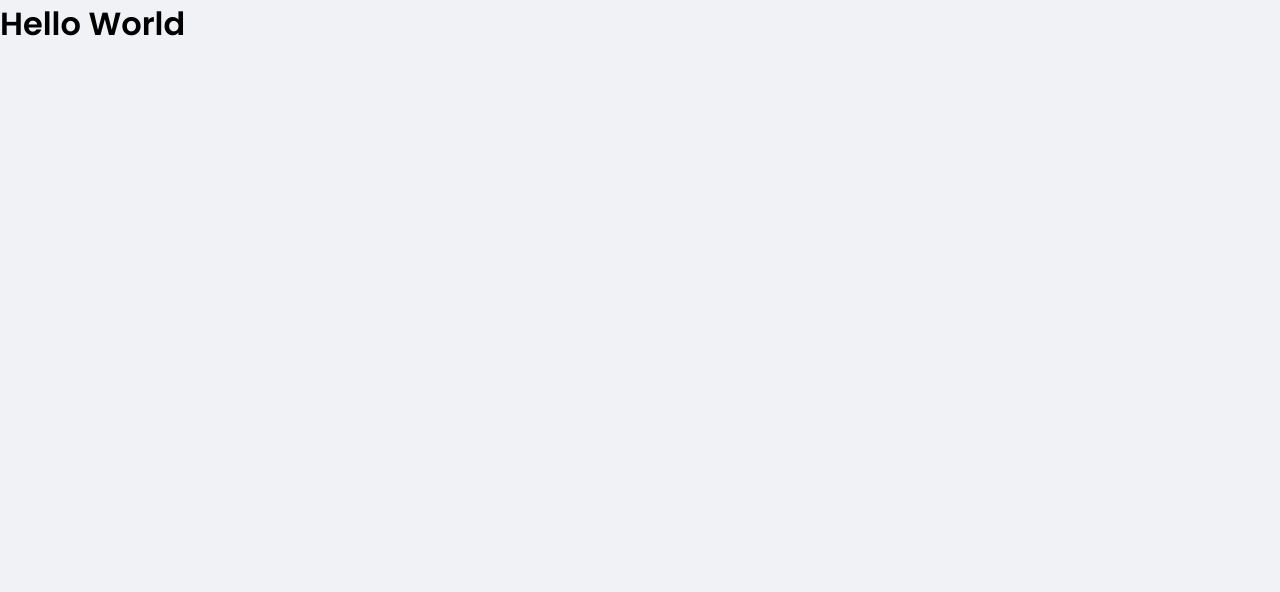
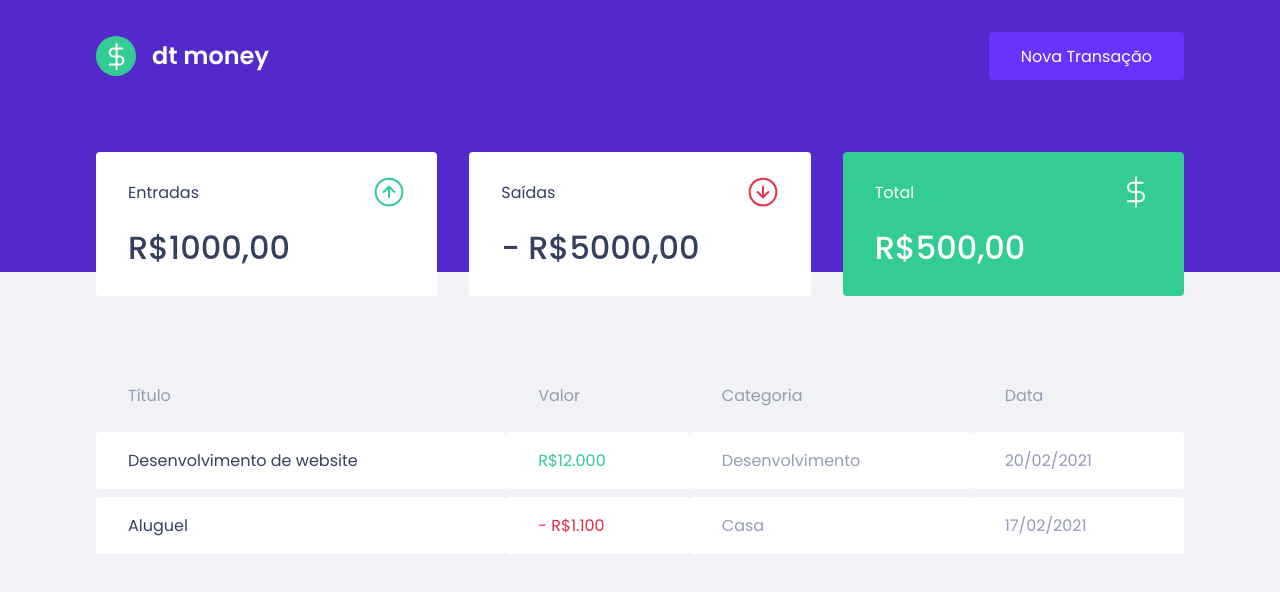
Before and after one commit to andredelima92/dtmoney, a React (Create React App) app: page / in a window 1280 px wide. Shown: the top 592 px of the page. Built offline with nearby package versions, Linux system fonts and the light colour scheme.

Commit message:
created header, summary and transactions table

```diff
--- a/public/index.html
+++ b/public/index.html
@@ -7,7 +7,7 @@
     <meta name="viewport" content="width=device-width, initial-scale=1" />
     <link rel="shortcut icon" href="favicon.png" type="image/png" />
     <link
-      href="https://fonts.googleapis.com/css2?family=Poppins:wght@400;600&display=swap"
+      href="https://fonts.googleapis.com/css2?family=Poppins:wght@400;500;600&display=swap"
       rel="stylesheet"
     />
     <title>DtMoney</title>
--- a/src/App.tsx
+++ b/src/App.tsx
@@ -1,10 +1,13 @@
+import { Dashboard } from "./components/Dashboard";
+import { Header } from "./components/Header";
 import { GlobalStyle } from "./styles/global";
 
 export function App() {
   return (
-    <div className="App">
-      <h1>Hello World</h1>
+    <>
+      <Header />
+      <Dashboard />
       <GlobalStyle />
-    </div>
+    </>
   );
 }
--- /dev/null
+++ b/src/components/Dashboard/index.tsx
@@ -0,0 +1,12 @@
+import { Summary } from "../Summary";
+import { TransactionsTable } from "../TransactionsTable";
+import { Container } from "./styles";
+
+export const Dashboard: React.FC = () => {
+  return (
+    <Container>
+      <Summary />
+      <TransactionsTable />
+    </Container>
+  );
+};
--- /dev/null
+++ b/src/components/Dashboard/styles.ts
@@ -0,0 +1,7 @@
+import styled from "styled-components";
+
+export const Container = styled.main`
+  max-width: 1120px;
+  margin: 0 auto;
+  padding: 2.5rem 1rem;
+`;
--- /dev/null
+++ b/src/components/Header/index.tsx
@@ -0,0 +1,13 @@
+import logoImg from "../../assets/logo.svg";
+import { Container, Content } from "./styles";
+
+export const Header = () => {
+  return (
+    <Container>
+      <Content>
+        <img src={logoImg} alt="dt money" />
+        <button>Nova Transação</button>
+      </Content>
+    </Container>
+  );
+};
--- /dev/null
+++ b/src/components/Header/styles.ts
@@ -0,0 +1,31 @@
+import styled from "styled-components";
+
+export const Container = styled.header`
+  background: var(--blue);
+`;
+
+export const Content = styled.div`
+  max-width: 1120px;
+  margin: 0 auto;
+
+  padding: 2rem 1rem 12rem;
+  display: flex;
+  align-items: center;
+  justify-content: space-between;
+
+  button {
+    font-size: 1rem;
+    color: #fff;
+    background: var(--blue-light);
+    border: 0;
+    padding: 0 2rem;
+    border-radius: 0.25rem;
+    height: 3rem;
+
+    transition: filter 0.2s;
+
+    &:hover {
+      filter: brightness(0.9);
+    }
+  }
+`;
--- /dev/null
+++ b/src/components/Summary/index.tsx
@@ -0,0 +1,32 @@
+import incomeImg from "../../assets/income.svg";
+import outcomeImg from "../../assets/outcome.svg";
+import totalImg from "../../assets/total.svg";
+import { Container } from "./styles";
+
+export const Summary: React.FC = () => {
+  return (
+    <Container>
+      <div>
+        <header>
+          <p>Entradas</p>
+          <img src={incomeImg} alt="Entradas" />
+        </header>
+        <strong>R$1000,00</strong>
+      </div>
+      <div>
+        <header>
+          <p>Saídas</p>
+          <img src={outcomeImg} alt="Saídas" />
+        </header>
+        <strong>- R$5000,00</strong>
+      </div>
+      <div className="hightlight-backgroind">
+        <header>
+          <p>Total</p>
+          <img src={totalImg} alt="Total" />
+        </header>
+        <strong>R$500,00</strong>
+      </div>
+    </Container>
+  );
+};
--- /dev/null
+++ b/src/components/Summary/styles.ts
@@ -0,0 +1,34 @@
+import styled from "styled-components";
+
+export const Container = styled.div`
+  display: grid;
+  grid-template-columns: repeat(3, 1fr);
+  gap: 2rem;
+  margin-top: -10rem;
+
+  div {
+    background: var(--shape);
+    padding: 1.5rem 2rem;
+    border-radius: 0.25rem;
+    color: var(--text-title);
+
+    header {
+      display: flex;
+      align-items: center;
+      justify-content: space-between;
+    }
+
+    strong {
+      display: block;
+      margin-top: 1rem;
+      font-size: 2rem;
+      font-weight: 500;
+      line-height: 3rem;
+    }
+
+    &.hightlight-backgroind {
+      background: var(--green);
+      color: #fff;
+    }
+  }
+`;
--- /dev/null
+++ b/src/components/TransactionsTable/index.tsx
@@ -0,0 +1,32 @@
+import { Container } from "./styles";
+
+export const TransactionsTable: React.FC = () => {
+  return (
+    <Container>
+      <table>
+        <thead>
+          <tr>
+            <th>Título</th>
+            <th>Valor</th>
+            <th>Categoria</th>
+            <th>Data</th>
+          </tr>
+        </thead>
+        <tbody>
+          <tr>
+            <td>Desenvolvimento de website</td>
+            <td className="deposit">R$12.000</td>
+            <td>Desenvolvimento</td>
+            <td>20/02/2021</td>
+          </tr>
+          <tr>
+            <td>Aluguel</td>
+            <td className="withdraw">- R$1.100</td>
+            <td>Casa</td>
+            <td>17/02/2021</td>
+          </tr>
+        </tbody>
+      </table>
+    </Container>
+  );
+};
--- /dev/null
+++ b/src/components/TransactionsTable/styles.ts
@@ -0,0 +1,38 @@
+import styled from "styled-components";
+
+export const Container = styled.div`
+  margin-top: 4rem;
+
+  table {
+    width: 100%;
+    border-spacing: 0 0.5rem;
+
+    th {
+      color: var(--text-body);
+      font-weight: 400;
+      padding: 1rem 2rem;
+      text-align: left;
+      line-height: 1.5rem;
+    }
+
+    td {
+      padding: 1rem 2rem;
+      border: 0;
+      background: var(--shape);
+      color: var(--text-body);
+      border-radius: 0.25rem;
+
+      &:first-child {
+        color: var(--text-title);
+      }
+
+      &.deposit {
+        color: var(--green);
+      }
+
+      &.withdraw {
+        color: var(--red);
+      }
+    }
+  }
+`;
--- a/src/styles/global.ts
+++ b/src/styles/global.ts
@@ -4,6 +4,7 @@
   :root {
     --background: #f0f2f5;
     --red:  #e52e4d;
+    --green: #33cc95;
     --blue: #5429cc;
     --blue-light: #6933ff;
     --text-title: #363f5f;
```
